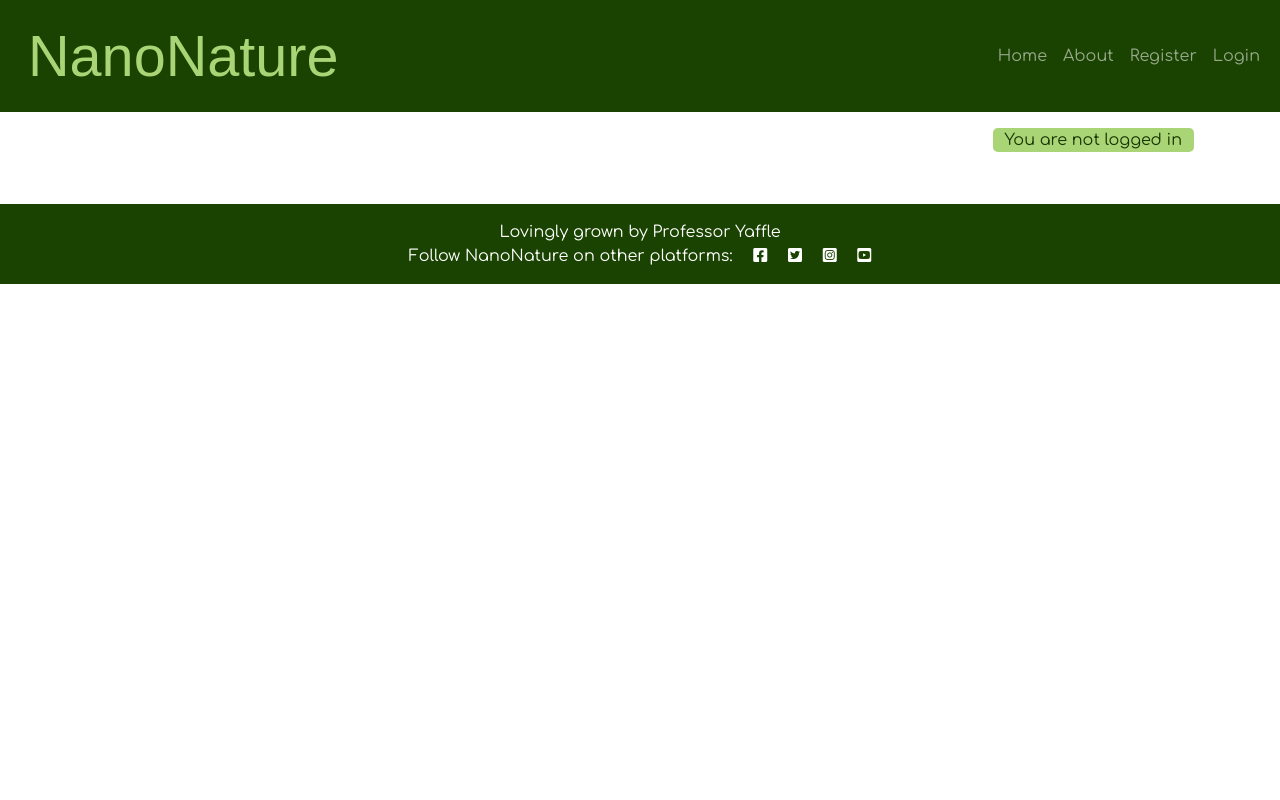
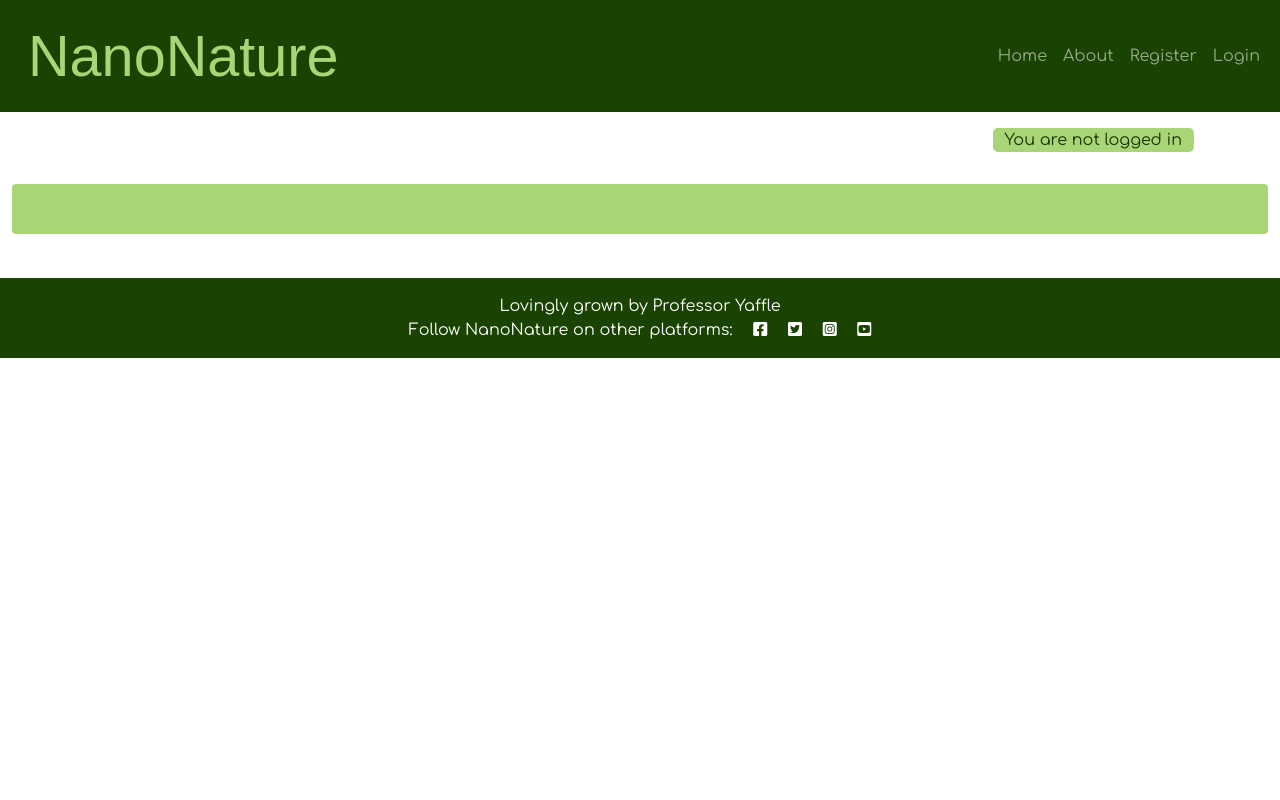
Before and after one commit to ProfYaffle88/nanonature-full-stack, a Django app: page / in a window 1280 px wide. Run offline with Django 4.2, Linux system fonts and the light colour scheme; data that the repository does not hold is empty; some libraries are stand-ins or nearby versions; some web fonts are replaced.

Commit message:
FEAT: Functional vertical timeline applied to homepage. Still some styling to be (branches). Then propgate to other site areas with timeline style displays.

```diff
--- a/plantproject/templates/plantproject/home.html
+++ b/plantproject/templates/plantproject/home.html
@@ -5,21 +5,23 @@
 {% block content %}
 
 <div class="container-fluid">
-    <div class="row">
-        <!-- Projects Column -->
-        <div class="col-12 mt-3 left">
-            <!-- Project containers within column -->
-            <div class="col-md-4">
+
+        <div class="col-12 mt-3">
+            <div class="card mb-4">
+                <div class="timeline">
                     {% for project in object_list %}
-                <div class="card mb-4">
-                    <div class="card-body">
-                        <div class="image-container">
+                    <div class="d-flex row">
+                        {% if forloop.counter|divisibleby:2 %}
+                        <div class="timeline__middle"></div>
+                        <div class="timeline__component timeline__spacer"></div>
+                        {% endif %}
+                        <div class="timeline__component{% if forloop.counter|divisibleby:2 %} timeline__component--right{% endif %}">
+                            <div class="card-dark">
                                 <!-- If no image included, use default (requires upload to static) -->
                                 {% if "placeholder" in project.image.url %}
-                            <img class="card-img-top" src="{% static 'images/default.webp' %}"
-                                alt="placeholder image">
+                                <img class="card-img-top" src="{% static 'images/default.webp' %}" alt="placeholder image">
                                 {% else %}
-                            <img class="card-img-top" src=" {{ project.image.url }}" alt="{{ project.title }}">
+                                <img class="card-img-top" src="{{ project.image.url }}" alt="{{ project.title }}">
                                 {% endif %}
                                 <a href="{% url 'project-view' project.pk %}" class="project-link">
                                     <h2 class="card-title">{{ project.title }}</h2>
@@ -27,21 +29,27 @@
                                 <p class="card-text">{{ project.about }}</p>
                                 <p class="creator">Creator: <a href="{% url 'userprofile:user-profile' project.creator.pk %}">{{ project.creator }}</a></p>
                                 <hr>
-                            <p class="card-text text-muted h6">{{ project.created_on}}</p>
-                            <p class="card-text text-muted h6">{{ project.updated_on}}</p>
+                                <div class="timeline__date">
+                                    <p class="card-text text-muted h6">{{ project.created_on }}</p>
+                                    <p class="card-text text-muted h6">{{ project.updated_on }}</p>
                                 </div>
                             </div>
                         </div>
-                <!-- {% if forloop.counter|divisibleby:2 %}
-                {% endif %} -->
+                        {% if not forloop.counter|divisibleby:2 %}
+                        <div class="timeline__middle"></div>
+                        <div class="timeline__component timeline__spacer"></div>
+                        {% endif %}
+                    </div>
+                    <br>
                     {% endfor %}
                 </div>
             </div>
         </div>
 
 
+
     <!-- Pagination for projects -->
-    {% if is_paginated %}
+    <!-- {% if is_paginated %}
     <nav aria-label="Page navigation">
         <ul class="pagination justify-content-center">
             {% if page_obj.has_previous %}
@@ -52,5 +60,5 @@
             {% endif %}
         </ul>
     </nav>
-    {% endif %}
+    {% endif %} -->
 {% endblock %}
--- a/static/css/style.css
+++ b/static/css/style.css
@@ -30,6 +30,10 @@ body {
     font-weight: 300;
 }
 
+/* .row {
+
+} */
+
 /* Colours */
 
 .light-bg {
@@ -60,6 +64,7 @@ body {
     color: #aad576;
     background-color: #1A4301;
     border-radius: .3rem;
+    padding: 8px;
 }
 
 .card-focus {
@@ -92,42 +97,67 @@ body {
     margin: 4px;
 }
 
-/* .masthead {
-    margin-top: 10px;
-    overflow: hidden;
-    position: relative;
-    display: inline-block;
-    height: 33vh;
-    width: 100%;
+/* Timeline Effect */
+
+.timeline {
+    display: flex;
+    flex-direction: column;
+    align-items: flex-start;
+    justify-content: space-between; /* Adjust as needed */
+    max-width: 750px; /* Adjust */
+    margin: 0 auto;
+    padding: 25px; /* Adjust */
 }
 
-.masthead-text {
-    background-color: #445261;
-    color: white;
+.timeline__component {
+    flex-basis: calc(50% - 10px); /* Adjust the width of each component */
     position: relative;
 }
 
-.masthead-image {
-    position: relative;
-    overflow: hidden;
+.timeline__component--right {
+    padding-left: 30px;
 }
 
-.masthead-image:after {
-    content: "";
+/* .timeline__date {
+    text-align: right;
+} */
+
+/* .timeline__date--right {
+
+} */
+
+.timeline__middle {
+    width: 5px; /* Adjust the width of the middle line */
+    background-color: #fff; /* Adjust the color of the middle line */
     position: absolute;
     top: 0;
-    right: 90%;
-    height: 100%;
-    width: 150%;
-    background: #445261;
-    -webkit-transform: skew(15deg);
-    -moz-transform: skew(15deg);
-    transform: skew(15deg);
-    z-index: 100;
-} */
+    bottom: 0;
+    padding:0;
+    left: 50%;
+    border-radius: 50%;
+    transform: translateX(-50%);
+}
+
+.timeline__branch {
+    position: absolute;
+    top: 0;
+    left: 50%;
+    transform: translateX(-50%);
+    width: 20px;
+    height: 20px;
+    border-radius: 50%;
+    background: #fff;
+}
+
+.timeline__spacer {
+    width: 10px; /* Adjust the width of the spacer */
+    flex-shrink: 0;
+}
+
 .footer {
     margin-top: 20px;
 }
+
 .profile-image {
     width: 75%;
 }
@@ -204,3 +234,43 @@ body {
 }
 
 /* Media Queries */
+
+
+
+
+
+
+/* JUNK FOR REFERENCE */
+/* .masthead {
+    margin-top: 10px;
+    overflow: hidden;
+    position: relative;
+    display: inline-block;
+    height: 33vh;
+    width: 100%;
+}
+
+.masthead-text {
+    background-color: #445261;
+    color: white;
+    position: relative;
+}
+
+.masthead-image {
+    position: relative;
+    overflow: hidden;
+}
+
+.masthead-image:after {
+    content: "";
+    position: absolute;
+    top: 0;
+    right: 90%;
+    height: 100%;
+    width: 150%;
+    background: #445261;
+    -webkit-transform: skew(15deg);
+    -moz-transform: skew(15deg);
+    transform: skew(15deg);
+    z-index: 100;
+} */
--- a/templates/base.html
+++ b/templates/base.html
@@ -26,7 +26,7 @@
     <link rel="stylesheet" href="{% static 'css/style.css' %}">
 </head>
 
-<body class="d-flex flex-column h-100 main-bg">
+<body class="d-flex flex-column main-bg">
 
     <!-- Navigation -->
     <nav class="navbar navbar-expand-lg navbar-dark dark-bg">
```
Lines whose indentation alone changed are shown as unchanged.
